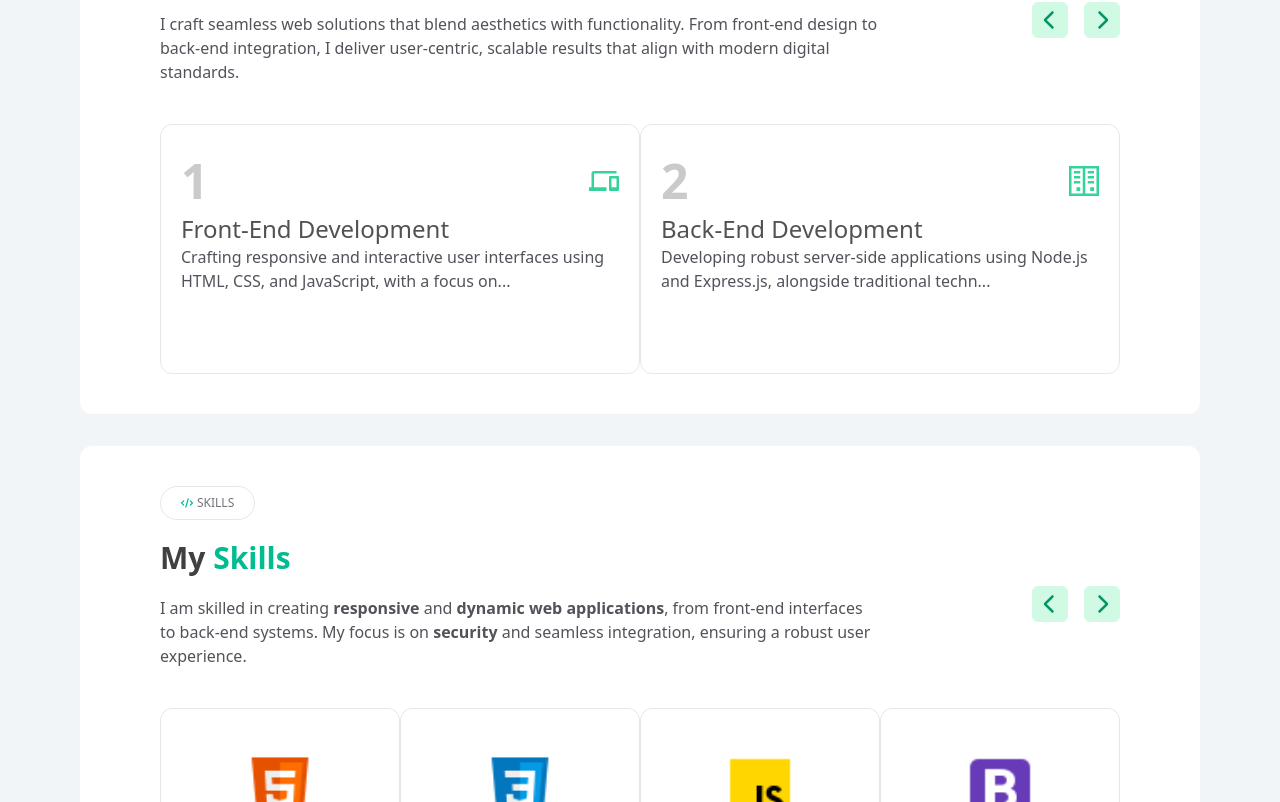
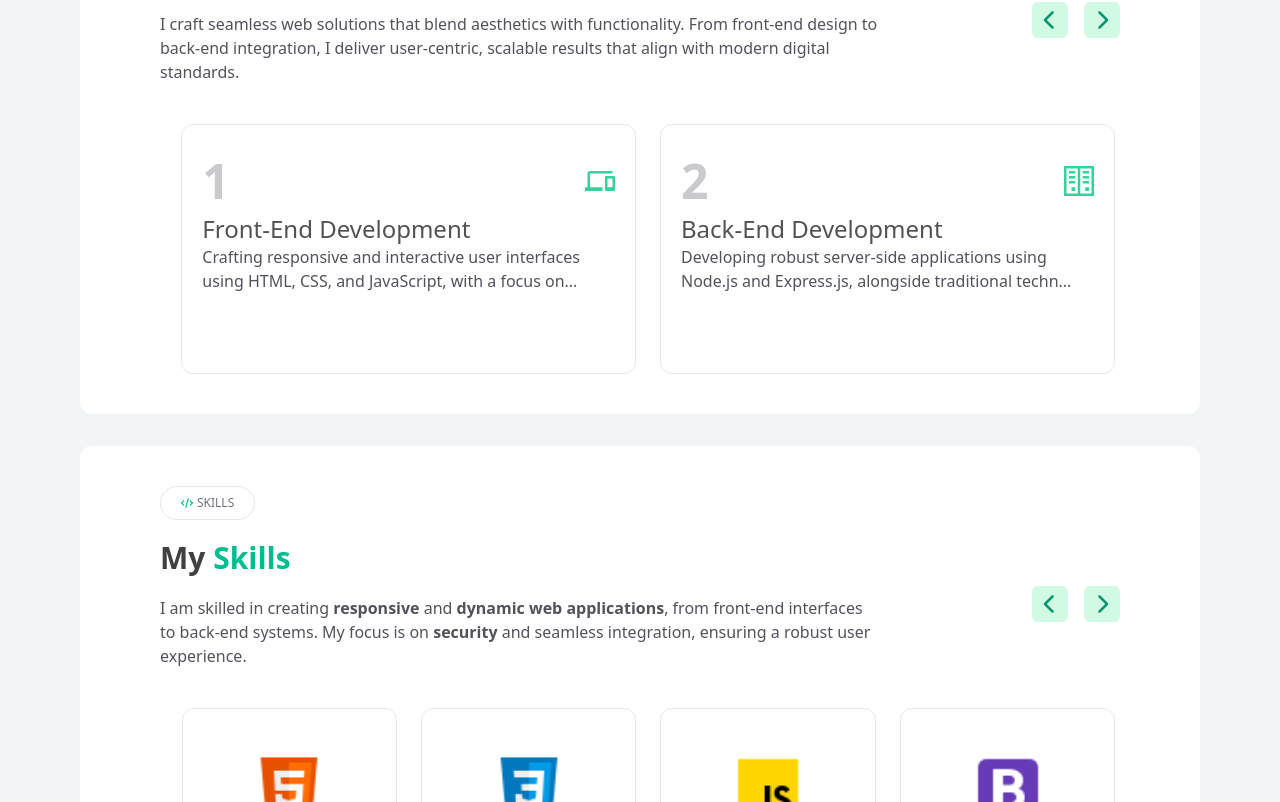
Before and after one commit to pawantech12/pawan-kumavat-personal-portfolio, a React (Vite) app in the folder client/: page / in a window 1280 px wide. Shown: the part 1358-2160 px from the top of the page. Built offline with nearby package versions, Linux system fonts and the light colour scheme.

Commit message:
added gap between slides

```diff
--- a/client/src/index.css
+++ b/client/src/index.css
@@ -10,3 +10,8 @@
     background-color: #00BC91;
     border-radius: 10px;
 }
+
+.slick-track{
+    display: flex!important;
+    gap: 1.5rem;
+}
```
